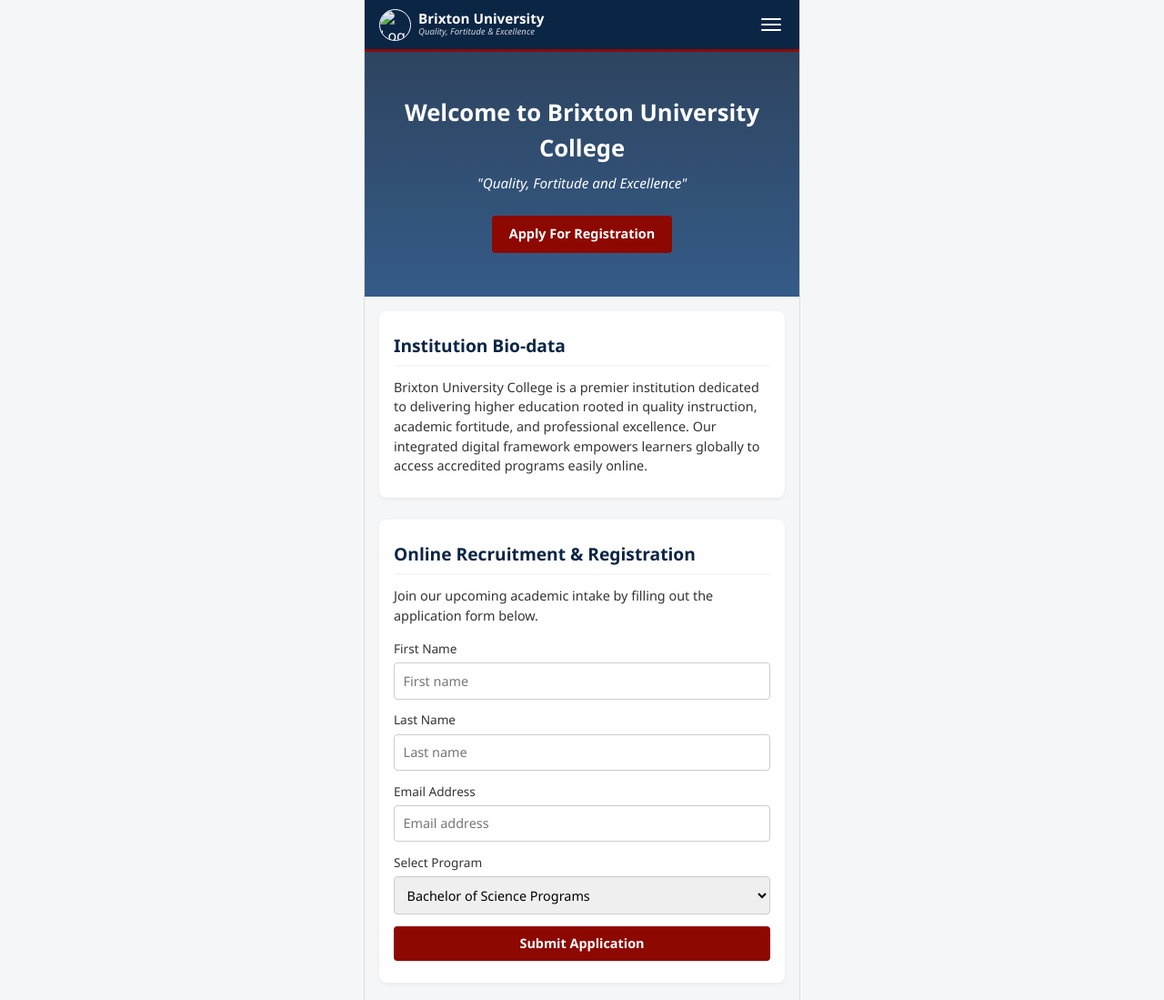
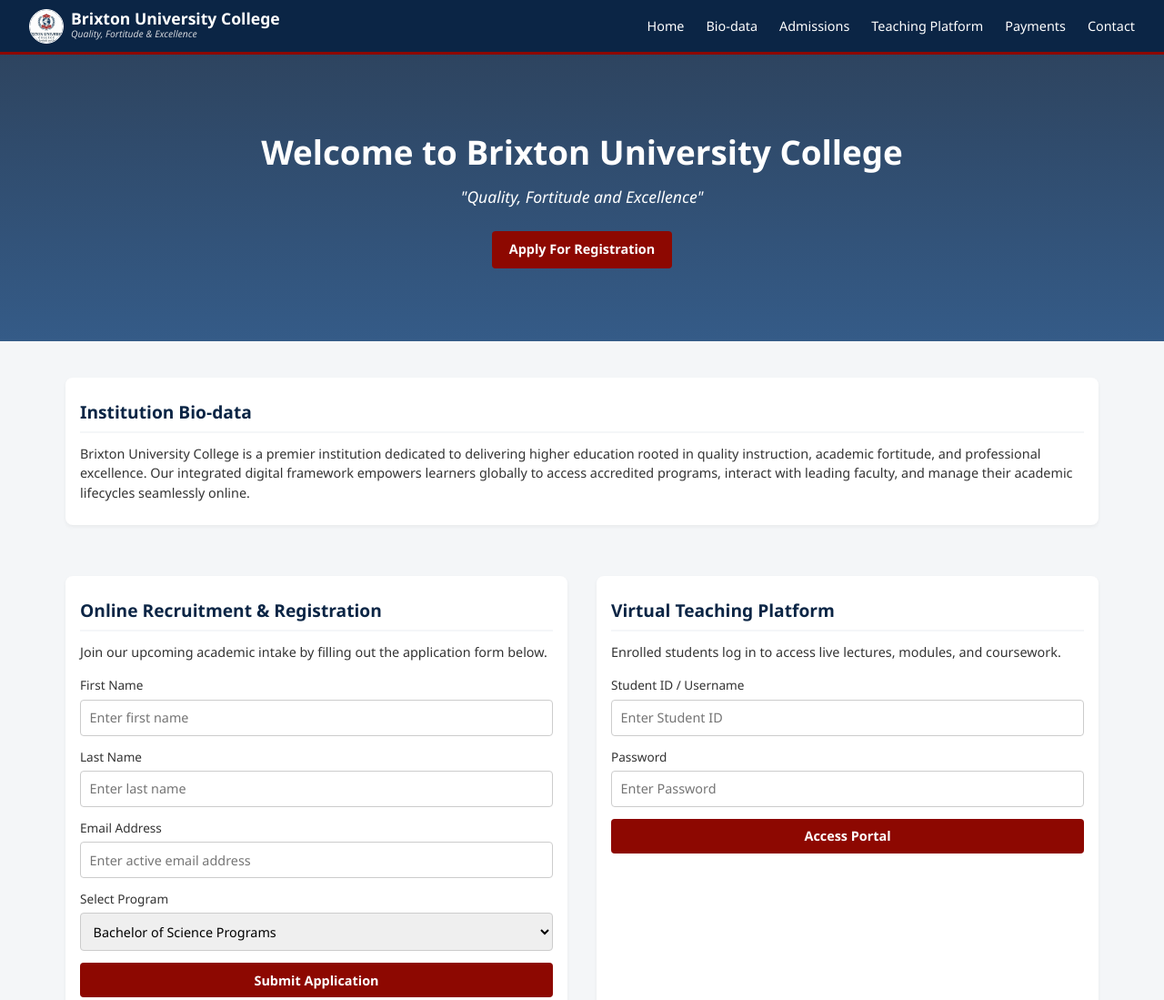
Before and after one commit to lisotech/buc, a plain HTML site: page index.html in a window 1280 px wide. Shown: the top 1099 px of the page at 91% size. Drawn offline with Linux system fonts and the light colour scheme.

Commit message:
Update index.html with new logo and layout adjustments

```diff
--- a/index.html
+++ b/index.html
@@ -4,6 +4,8 @@
     <meta charset="UTF-8">
     <meta name="viewport" content="width=device-width, initial-scale=1.0">
     <title>Brixton University College</title>
+    <!-- Add the circled logo in the browser tab title / favicon -->
+    <link rel="icon" type="image/png" href="log.png">
     <style>
         :root {
             --primary-color: #0b2545;
@@ -22,16 +24,23 @@
             background-color: var(--bg-light);
             color: var(--text-dark);
             line-height: 1.5;
-            max-width: 480px;
-            margin: 0 auto;
-            border-left: 1px solid #ddd;
-            border-right: 1px solid #ddd;
             min-height: 100vh;
         }
+
+        /* Fully responsive wrapper: mobile-friendly view by default, expands to full screen on desktop */
+        .page-wrapper {
+            width: 100%;
+            max-width: 100%;
+            margin: 0 auto;
+            background-color: var(--bg-light);
+            min-height: 100vh;
+        }
+
+        /* Resized small header */
         header {
             background-color: var(--primary-color);
             color: #ffffff;
-            padding: 0.6rem 1rem;
+            padding: 0.4rem 1rem;
             display: flex;
             justify-content: space-between;
             align-items: center;
@@ -46,19 +55,19 @@
             gap: 0.5rem;
         }
         .logo-area img {
-            width: 35px;
-            height: 35px;
+            width: 32px;
+            height: 32px;
             border-radius: 50%;
             object-fit: cover;
             border: 1.5px solid #ffffff;
         }
         .logo-text h1 {
-            font-size: 0.95rem;
+            font-size: 0.9rem;
             line-height: 1.1;
             font-weight: bold;
         }
         .logo-text p {
-            font-size: 0.6rem;
+            font-size: 0.55rem;
             font-style: italic;
             color: #d1d5db;
         }
@@ -88,7 +97,7 @@
             top: 100%;
             right: 0;
             background-color: var(--primary-color);
-            width: 200px;
+            width: 220px;
             box-shadow: 0 4px 6px rgba(0,0,0,0.2);
             border-bottom-left-radius: 6px;
         }
@@ -146,6 +155,8 @@
         }
         .container {
             padding: 1rem;
+            max-width: 1200px;
+            margin: 0 auto;
         }
         .section {
             background: #ffffff;
@@ -189,15 +200,77 @@
         footer p {
             margin-bottom: 0.3rem;
         }
+
+        /* Desktop Computer Full Screen Adjustments */
+        @media (min-width: 768px) {
+            header {
+                padding: 0.6rem 2rem;
+            }
+            .logo-area img {
+                width: 38px;
+                height: 38px;
+            }
+            .logo-text h1 {
+                font-size: 1.1rem;
+            }
+            .logo-text p {
+                font-size: 0.65rem;
+            }
+            .menu-toggle {
+                display: none; /* Hide 3-line menu on large screens, show standard horizontal links */
+            }
+            nav {
+                display: block !important;
+                position: static;
+                width: auto;
+                background: transparent;
+                box-shadow: none;
+            }
+            nav ul {
+                flex-direction: row;
+                gap: 1.5rem;
+            }
+            nav ul li a {
+                border-bottom: none;
+                padding: 0;
+            }
+            nav ul li a:hover {
+                background-color: transparent;
+                color: #93c5fd;
+            }
+            .container {
+                display: grid;
+                grid-template-columns: 1fr 1fr;
+                gap: 2rem;
+                padding: 2.5rem 2rem;
+            }
+            .container .section#about {
+                grid-column: span 2;
+            }
+            .container .section#contact {
+                grid-column: span 2;
+            }
+            .hero {
+                padding: 5rem 2rem;
+            }
+            .hero h2 {
+                font-size: 2.3rem;
+            }
+            .hero p {
+                font-size: 1.1rem;
+            }
+        }
     </style>
 </head>
 <body>
 
+    <div class="page-wrapper">
         <header>
             <div class="logo-area">
-            <img src="brixton.jpeg" alt="Logo">
+                <!-- Using log.png as requested -->
+                <img src="log.png" alt="Brixton University College Logo">
                 <div class="logo-text">
-                <h1>Brixton University</h1>
+                    <h1>Brixton University College</h1>
                     <p>Quality, Fortitude & Excellence</p>
                 </div>
             </div>
@@ -229,7 +302,7 @@
             <!-- Bio-Data Section -->
             <section id="about" class="section">
                 <h3>Institution Bio-data</h3>
-            <p>Brixton University College is a premier institution dedicated to delivering higher education rooted in quality instruction, academic fortitude, and professional excellence. Our integrated digital framework empowers learners globally to access accredited programs easily online.</p>
+                <p>Brixton University College is a premier institution dedicated to delivering higher education rooted in quality instruction, academic fortitude, and professional excellence. Our integrated digital framework empowers learners globally to access accredited programs, interact with leading faculty, and manage their academic lifecycles seamlessly online.</p>
             </section>
 
             <!-- Admissions & Registration Section -->
@@ -238,13 +311,13 @@
                 <p style="margin-bottom: 1rem;">Join our upcoming academic intake by filling out the application form below.</p>
                 <form>
                     <label for="fname">First Name</label>
-                <input type="text" id="fname" placeholder="First name" required>
+                    <input type="text" id="fname" placeholder="Enter first name" required>
 
                     <label for="lname">Last Name</label>
-                <input type="text" id="lname" placeholder="Last name" required>
+                    <input type="text" id="lname" placeholder="Enter last name" required>
 
                     <label for="email">Email Address</label>
-                <input type="email" id="email" placeholder="Email address" required>
+                    <input type="email" id="email" placeholder="Enter active email address" required>
 
                     <label for="program">Select Program</label>
                     <select id="program">
@@ -259,7 +332,7 @@
             <!-- Teaching Platform (LMS) Section -->
             <section id="lms" class="section">
                 <h3>Virtual Teaching Platform</h3>
-            <p style="margin-bottom: 1rem;">Enrolled students log in to access lectures, modules, and coursework.</p>
+                <p style="margin-bottom: 1rem;">Enrolled students log in to access live lectures, modules, and coursework.</p>
                 <form>
                     <label for="student_id">Student ID / Username</label>
                     <input type="text" id="student_id" placeholder="Enter Student ID" required>
@@ -289,26 +362,27 @@
                     <label for="amount">Amount ($)</label>
                     <input type="number" id="amount" placeholder="0.00" required>
 
-                <button type="submit" class="btn" style="width: 100%;">Proceed to Payment</button>
+                    <button type="submit" class="btn" style="width: 100%;">Proceed to Secure Payment</button>
                 </form>
             </section>
 
             <!-- Contact Section -->
             <section id="contact" class="section">
                 <h3>Contact Us</h3>
-            <p style="margin-bottom: 0.5rem;">Reach out through our official email addresses:</p>
+                <p style="margin-bottom: 0.5rem;">For inquiries and admissions support, reach out through our official email addresses:</p>
                 <ul style="list-style: none; font-size: 0.9rem;">
-                <li><strong>Primary:</strong> brixtoncolllege@gmail.com</li>
-                <li><strong>Alternative:</strong> brixtoncollege@yahoo.com</li>
+                    <li><strong>Primary Email:</strong> brixtoncolllege@gmail.com</li>
+                    <li><strong>Alternative Email:</strong> brixtoncollege@yahoo.com</li>
                 </ul>
             </section>
 
         </div>
 
         <footer>
-        <p>&copy; 2026 Brixton University College</p>
+            <p>&copy; 2026 Brixton University College. All rights reserved.</p>
             <p>Quality, Fortitude and Excellence</p>
         </footer>
+    </div>
 
     <script>
         const menuToggle = document.getElementById('menuToggle');
@@ -318,10 +392,12 @@
             navMenu.classList.toggle('active');
         });
 
-        // Close menu when clicking any nav link
+        // Close menu when clicking any nav link on mobile screens
         document.querySelectorAll('nav ul li a').forEach(link => {
             link.addEventListener('click', () => {
+                if (window.innerWidth < 768) {
                     navMenu.classList.remove('active');
+                }
             });
         });
     </script>
```
Lines whose indentation alone changed are shown as unchanged.
